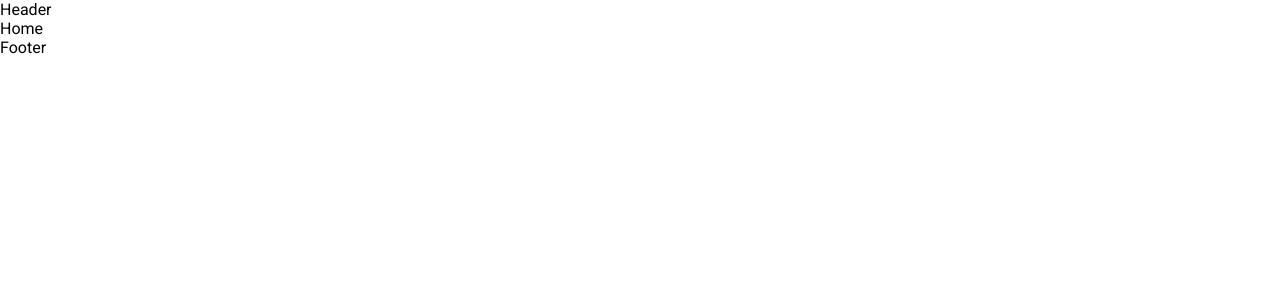
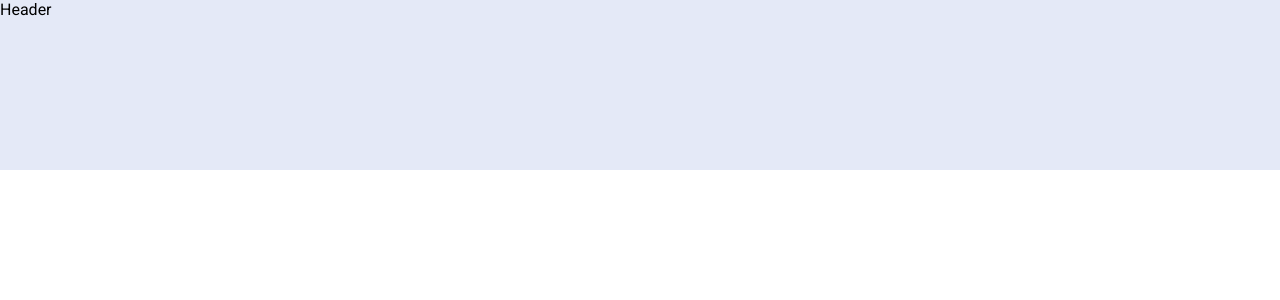
Before and after one commit to aviram-s/react-ts, a React (Create React App) app: page / in a window 1280 px wide. Shown: the top 300 px of the page. Built offline with nearby package versions, Linux system fonts and the light colour scheme.

Commit message:
first commit

```diff
--- a/src/components/Header.tsx
+++ b/src/components/Header.tsx
@@ -2,21 +2,24 @@ import React, { useEffect, useRef } from "react";
 import { HeaderProps } from "../interfaces/interfaces";
 
 const Header: React.FC<HeaderProps> = ({ onSwitchTheme }) => {
-  const headerRef = useRef(null);
+  const headerRef = useRef<HTMLDivElement>(null);
+
+  const handleScroll = (e: Event) => {
+    console.log(e);
+    if (
+      document.body.scrollTop > 50 ||
+      document.documentElement.scrollTop > 50
+    ) {
+      headerRef.current?.classList.add("shrink");
+    } else {
+      headerRef.current?.classList.remove("shrink");
+    }
+  };
 
   useEffect(() => {
-    window.addEventListener("scroll", () => {
-      if (
-        document.body.scrollTop > 80 ||
-        document.documentElement.scrollTop > 80
-      ) {
-        headerRef.current.classList.add("shrink");
-      } else {
-        headerRef.current.classList.remove("shrink");
-      }
-    });
+    window.addEventListener("scroll", handleScroll);
     return () => {
-      window.removeEventListener("scroll");
+      window.removeEventListener("scroll", handleScroll);
     };
   }, []);
 
--- a/src/styles/_variables.css
+++ b/src/styles/_variables.css
@@ -7,11 +7,16 @@
   --toggle-color: #ddd;
   --text-color: #707070;
 
+  /* ====== Globals ====== */
+  --header-height: 170px;
+  --header-shrink-height: 70px;
+  --box-shadow: rgba(149, 157, 165, 0.2) 0px 8px 24px;
+
   /* ====== Transition ====== */
   --tran-03: all 0.2s ease;
   --tran-03: all 0.3s ease;
-  --tran-04: all 0.3s ease;
-  --tran-05: all 0.3s ease;
+  --tran-04: all 0.4s ease;
+  --tran-05: all 0.5s ease;
 }
 
 [data-theme="dark"] {
--- /dev/null
+++ b/src/styles/components/_header.css
@@ -0,0 +1,16 @@
+.header {
+  background-color: var(--body-color);
+  top: 0;
+  left: 0;
+  width: 100%;
+  z-index: 99;
+  height: var(--header-height);
+  transition: 0.3s;
+  position: fixed;
+}
+
+.shrink {
+  height: var(--header-shrink-height);
+  box-shadow: var(--box-shadow);
+  z-index: 100;
+}
--- a/src/styles/index.css
+++ b/src/styles/index.css
@@ -1,2 +1,3 @@
 @import "_variables.css";
 @import "_globals.css";
+@import "components/_header.css";
```
